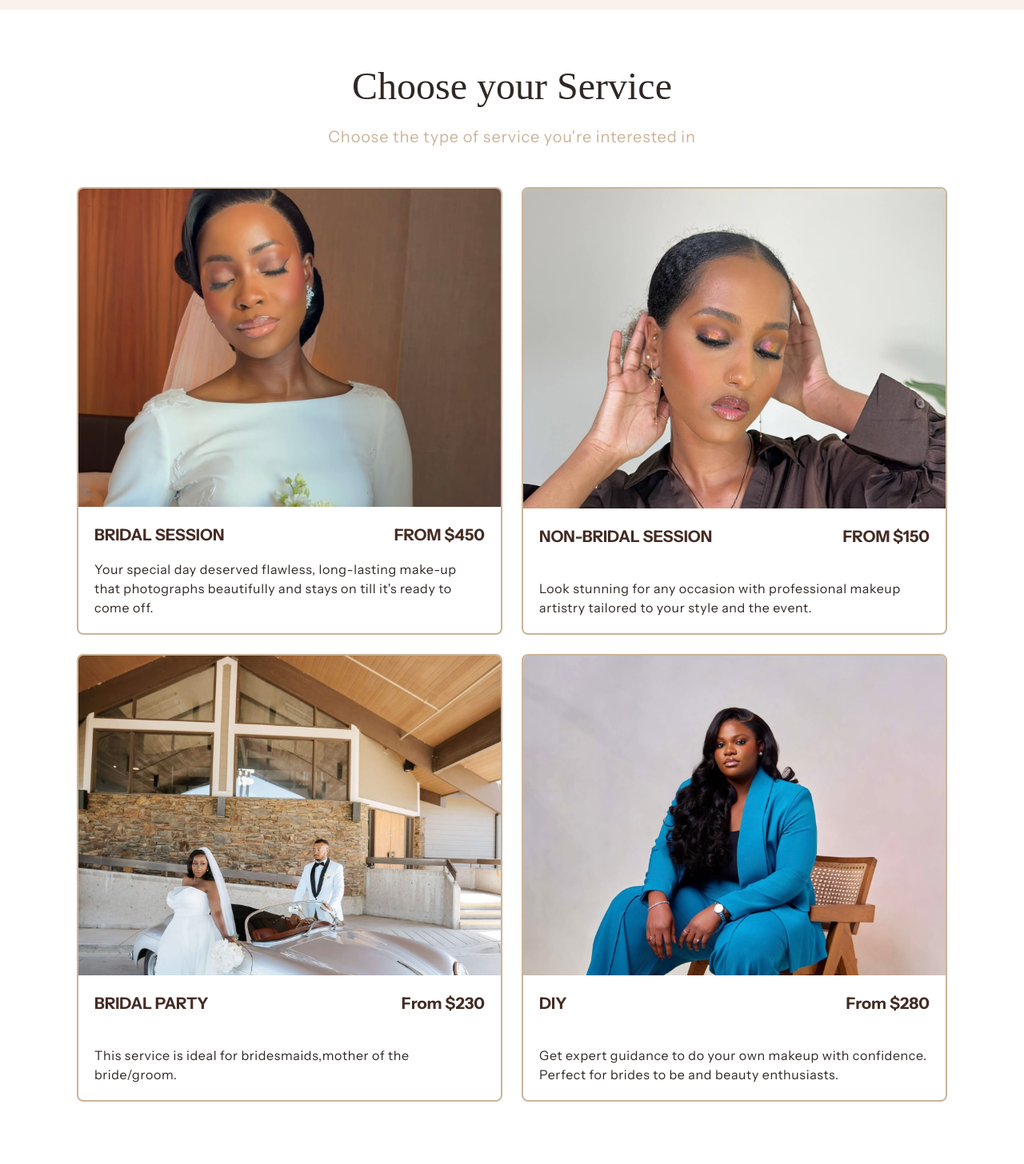
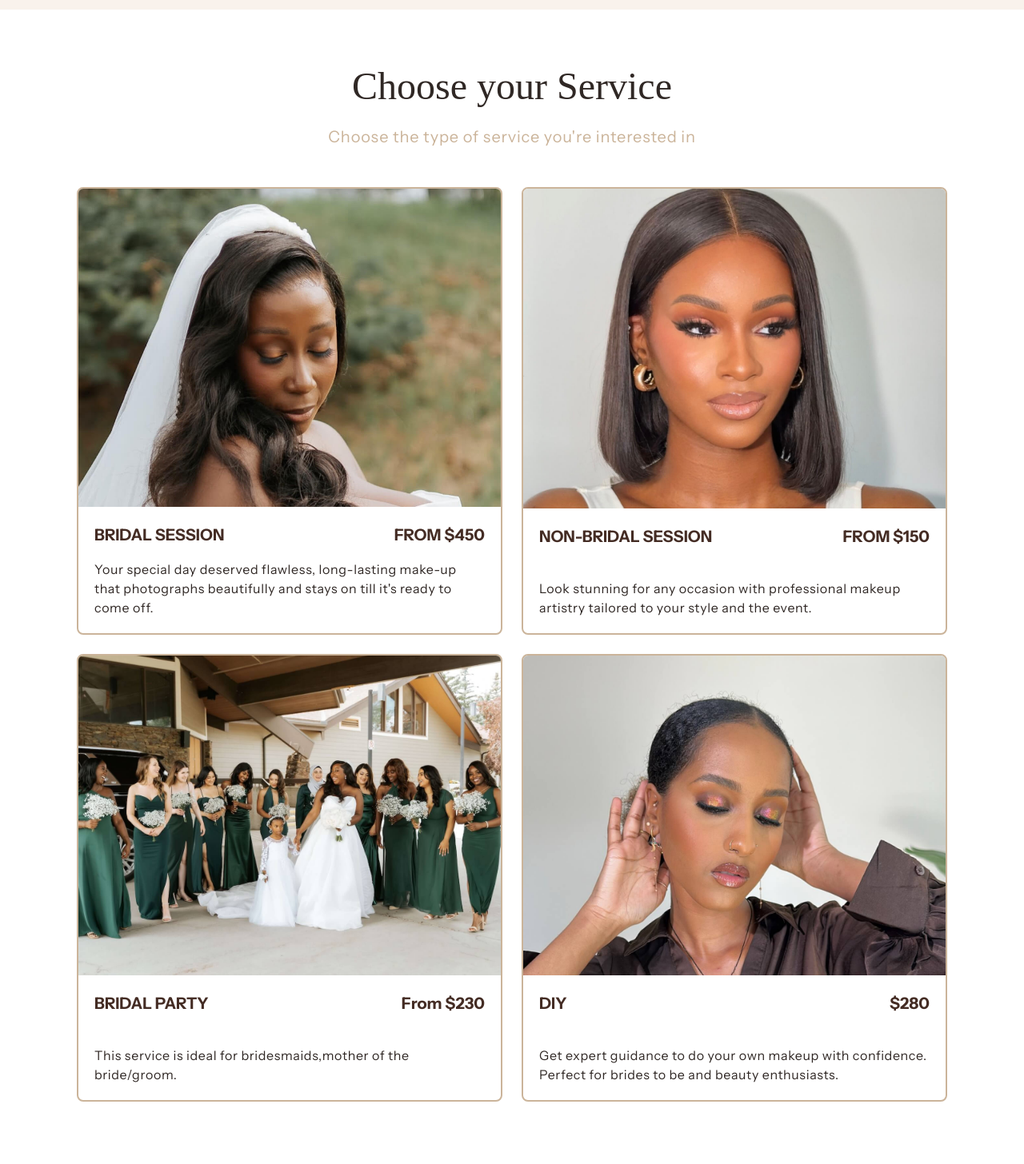
Before and after one commit to DippsytheDev/tolabanksbeauty, a React (Vite) app: page /booking in a window 1280 px wide. Shown: the part 388-1844 px from the top of the page at 80% size. Built offline with nearby package versions, Linux system fonts and the light colour scheme; a web font is replaced by a local one.

Commit message:
changed price

```diff
--- a/src/Components/ServicesPreview/ServicesPreview.jsx
+++ b/src/Components/ServicesPreview/ServicesPreview.jsx
@@ -41,28 +41,28 @@ const ServicesPreview = () => {
       id: "bridal",
       name: "Bridal Session",
       price: getMinPrice(bridalServices),
-      image: bridalServices[0]?.img || "/Images/img16.jpeg",
+      image: "/Images/img45.jpg",
       navigateTo: "package", // Goes to step 2 (package selection)
     },
     {
       id: "non-bridal",
       name: "Non-Bridal Session",
       price: getMinPrice(nonBridalServices),
-      image: nonBridalServices[0]?.img || "/Images/img10.jpg",
+      image: "/Images/img41.jpg",
       navigateTo: "package", // Goes to step 2 (package selection)
     },
     {
       id: "training",
       name: "Bridal Party",
       price: "From $230",
-      image: "/Images/img42.jpg",
+      image: "/Images/img43.jpg",
       navigateTo: "datetime", // Goes to step 3 (date/time selection)
     },
     {
       id: "diy",
       name: "DIY Makeup Session",
       price: "From $280",
-      image: "/Images/img19.jpg",
+      image: nonBridalServices[0]?.img || "",
       navigateTo: "datetime", // Goes to step 3 (date/time selection)
     },
   ];
--- a/src/pages/Booking.jsx
+++ b/src/pages/Booking.jsx
@@ -76,7 +76,7 @@ const Booking = () => {
       price: getMinPrice(bridalServices),
       description:
         "Your special day deserved flawless, long-lasting make-up that photographs beautifully and stays on till it's ready to come off.",
-      image: bridalServices[0]?.img || "/Images/img16.jpeg",
+      image: "/Images/img45.jpg",
       services: bridalServices,
     },
     {
@@ -85,7 +85,7 @@ const Booking = () => {
       price: getMinPrice(nonBridalServices),
       description:
         "Look stunning for any occasion with professional makeup artistry tailored to your style and the event.",
-      image: nonBridalServices[0]?.img || "/Images/img10.jpg",
+      image: "/Images/img41.jpg",
       services: nonBridalServices,
     },
     {
@@ -94,17 +94,17 @@ const Booking = () => {
       price: "From $230",
       description:
         "This service is ideal for bridesmaids,mother of the bride/groom.",
-      image: "/Images/img42.jpg",
+      image: "/Images/img43.jpg",
       services: trainingServices,
     },
 
     {
       id: "diy",
       title: "DIY",
-      price: "From $280",
+      price: "$280",
       description:
         "Get expert guidance to do your own makeup with confidence. Perfect for brides to be and beauty enthusiasts.",
-      image: "/Images/img19.jpg",
+      image: nonBridalServices[0]?.img || "/Images/img10.jpg",
       services: diyServices,
     },
   ];
```
